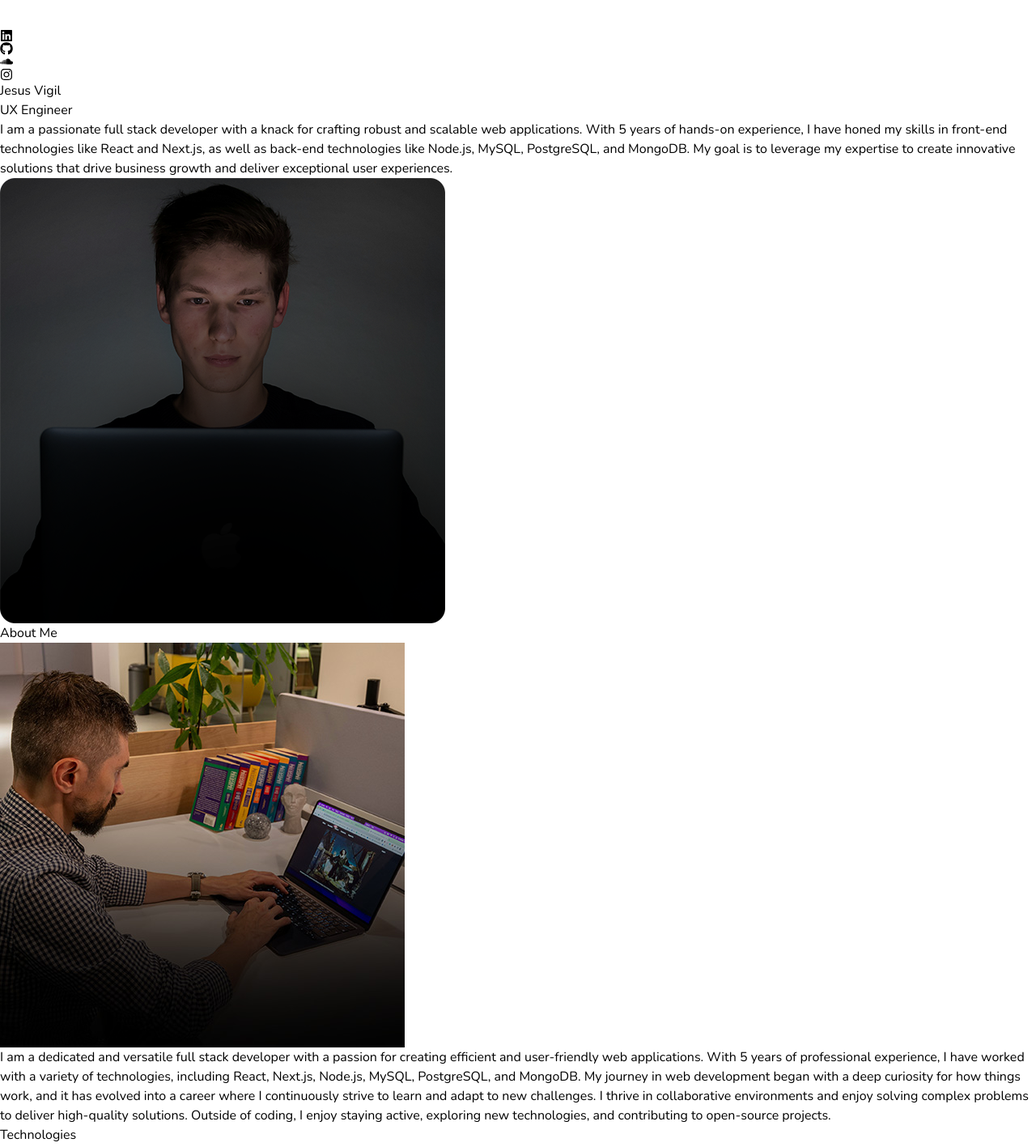
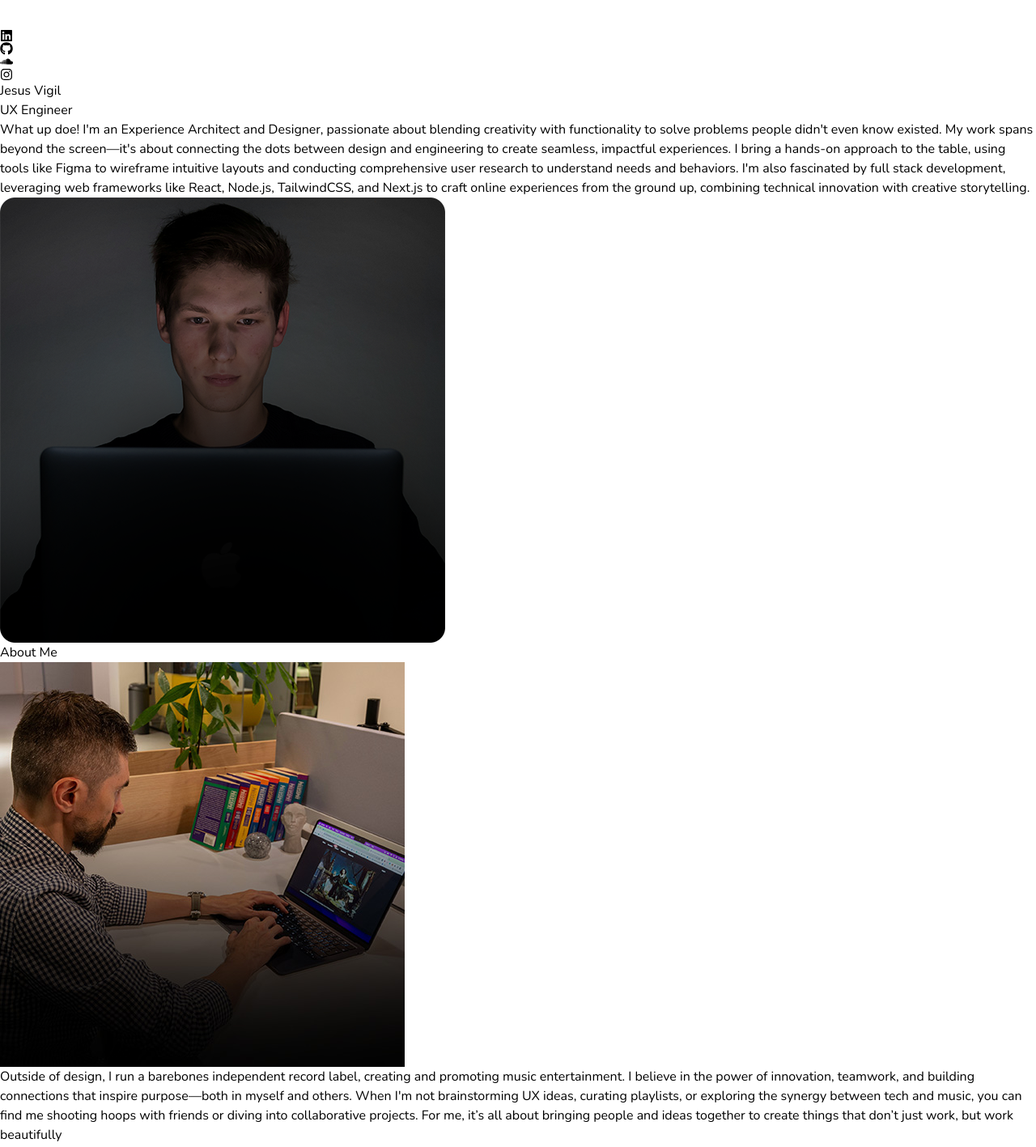
Before and after one commit to vigiljes/workingPortfolio, a React (Vite) app: page / in a window 1280 px wide. Shown: the top 1417 px of the page at 81% size. Built offline with nearby package versions, Linux system fonts and the light colour scheme.

Commit message:
goodGREAT

```diff
--- a/src/constants/index.js
+++ b/src/constants/index.js
@@ -3,9 +3,9 @@ import project2 from "../assets/projects/project-2.jpg";
 import project3 from "../assets/projects/project-3.jpg";
 import project4 from "../assets/projects/project-4.jpg";
 
-export const HERO_CONTENT = `I am a passionate full stack developer with a knack for crafting robust and scalable web applications. With 5 years of hands-on experience, I have honed my skills in front-end technologies like React and Next.js, as well as back-end technologies like Node.js, MySQL, PostgreSQL, and MongoDB. My goal is to leverage my expertise to create innovative solutions that drive business growth and deliver exceptional user experiences.`;
+export const HERO_CONTENT = "What up doe! I'm an Experience Architect and Designer, passionate about blending creativity with functionality to solve problems people didn't even know existed. My work spans beyond the screen—it's about connecting the dots between design and engineering to create seamless, impactful experiences. I bring a hands-on approach to the table, using tools like Figma to wireframe intuitive layouts and conducting comprehensive user research to understand needs and behaviors. I'm also fascinated by full stack development, leveraging web frameworks like React, Node.js, TailwindCSS, and Next.js to craft online experiences from the ground up, combining technical innovation with creative storytelling.";
 
-export const ABOUT_TEXT = `I am a dedicated and versatile full stack developer with a passion for creating efficient and user-friendly web applications. With 5 years of professional experience, I have worked with a variety of technologies, including React, Next.js, Node.js, MySQL, PostgreSQL, and MongoDB. My journey in web development began with a deep curiosity for how things work, and it has evolved into a career where I continuously strive to learn and adapt to new challenges. I thrive in collaborative environments and enjoy solving complex problems to deliver high-quality solutions. Outside of coding, I enjoy staying active, exploring new technologies, and contributing to open-source projects.`;
+export const ABOUT_TEXT = "Outside of design, I run a barebones independent record label, creating and promoting music entertainment. I believe in the power of innovation, teamwork, and building connections that inspire purpose—both in myself and others. When I'm not brainstorming UX ideas, curating playlists, or exploring the synergy between tech and music, you can find me shooting hoops with friends or diving into collaborative projects. For me, it’s all about bringing people and ideas together to create things that don’t just work, but work beautifully";
 
 export const EXPERIENCES = [
   {
```
